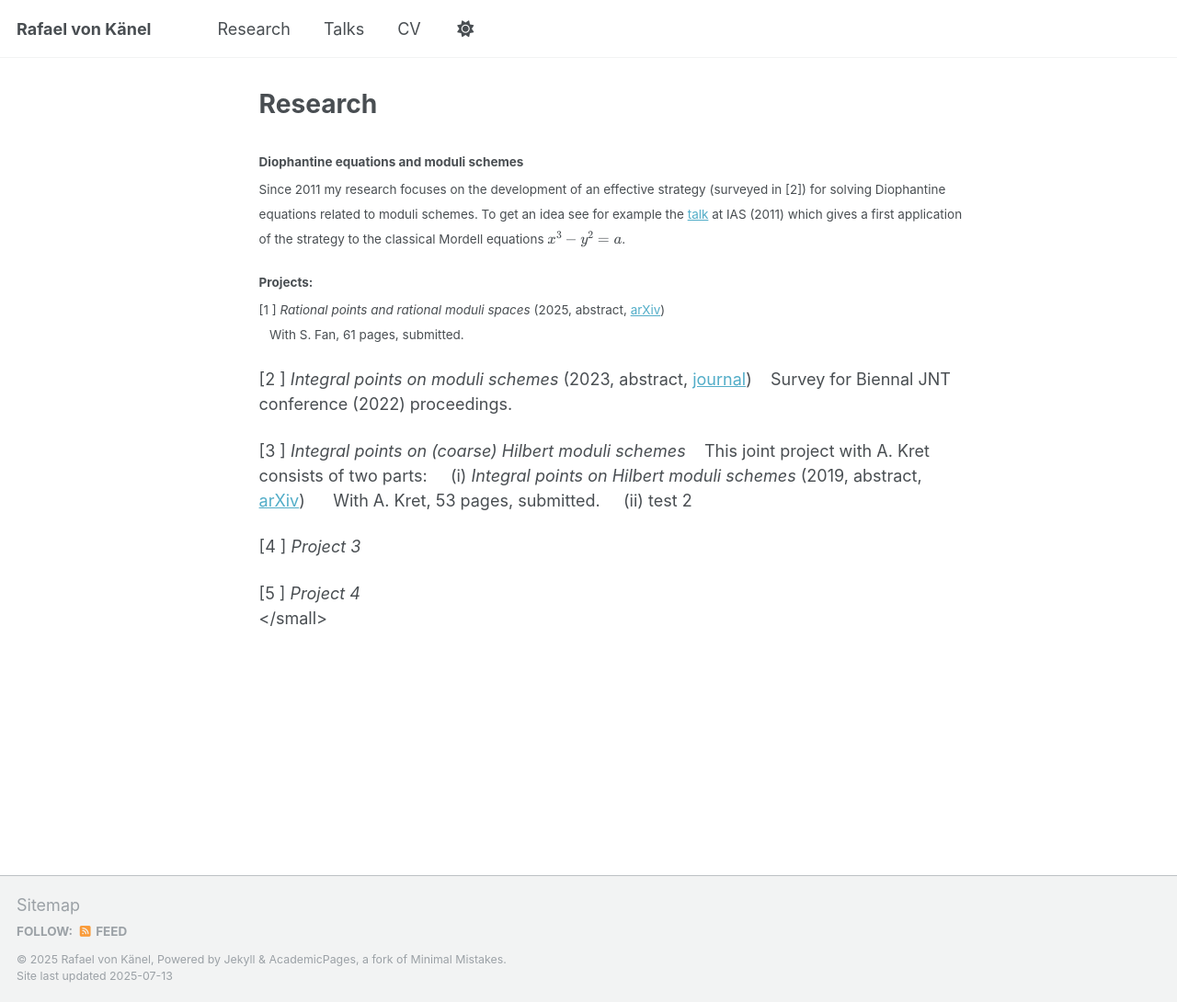
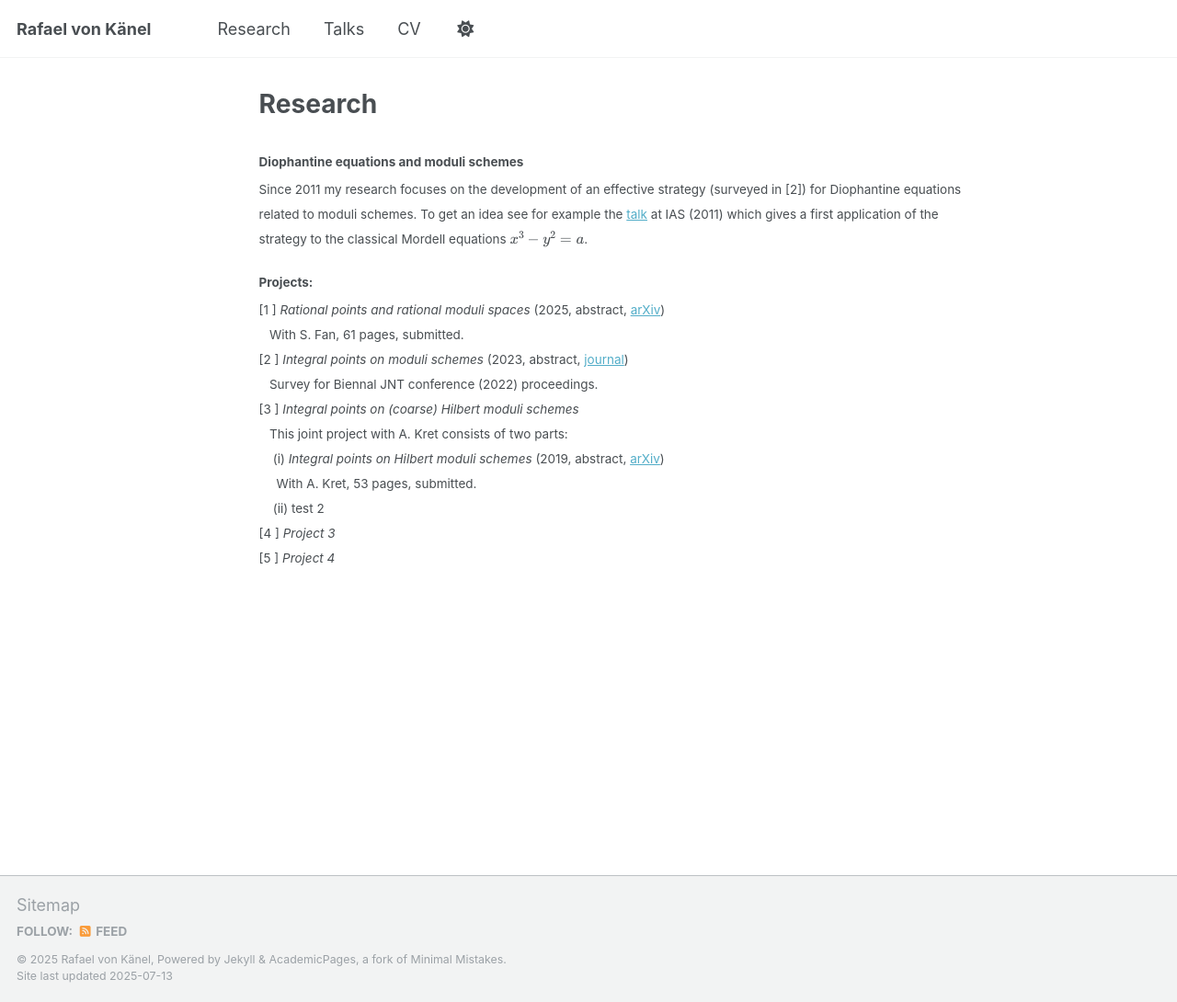
Before and after one commit to rafaelvonkanel/rafaelvonkanel.github.io, a Jekyll site: the page built from _pages/research.md, in a window 1280 px wide and 1090 px high. Shown: the whole window at 92% size. Built offline with Jekyll 4.4.1, drawn with Linux system fonts in a browser that asks for light colours; a script that is not in the unit is left out.

Commit message:
Update research.md

```diff
--- a/_pages/research.md
+++ b/_pages/research.md
@@ -7,22 +7,18 @@ author_profile: false
 
 #### Diophantine equations and moduli schemes
 
-<small>Since 2011 my research focuses on the development of an effective strategy (surveyed in [2]) for solving Diophantine equations related to moduli schemes. To get an idea see for example the [talk](www.ias.edu/video/short/vonkenel) at IAS (2011) which gives a first application of the strategy to the classical Mordell equations \\(x^3-y^2=a\\).</small>
+<small>Since 2011 my research focuses on the development of an effective strategy (surveyed in [2]) for Diophantine equations related to moduli schemes. To get an idea see for example the [talk](www.ias.edu/video/short/vonkenel) at IAS (2011) which gives a first application of the strategy to the classical Mordell equations \\(x^3-y^2=a\\).</small>
 #### Projects:
 <small>
 [1 ] *Rational points and rational moduli spaces* (2025, abstract<!--(../_research/proj1.md)-->, [arXiv](https://arxiv.org/pdf/2501.17155))
 &nbsp;&nbsp; With S. Fan, 61 pages, submitted.
-
 [2 ] *Integral points on moduli schemes*  (2023, abstract, [journal](https://www.sciencedirect.com/science/article/abs/pii/S0022314X24001744))
 &nbsp;&nbsp; Survey for Biennal JNT conference (2022) proceedings.
-
 [3 ] *Integral points on (coarse) Hilbert moduli schemes*
 &nbsp;&nbsp; This joint project with A. Kret consists of two parts:
 &nbsp;&nbsp;&nbsp; (i) *Integral points on Hilbert moduli schemes* (2019, abstract, [arXiv](https://arxiv.org/abs/1904.03503))
 &nbsp;&nbsp;&nbsp;&nbsp; With A. Kret, 53 pages, submitted.
 &nbsp;&nbsp;&nbsp; (ii) test 2
-
 [4 ] *Project 3*
-
 [5 ] *Project 4*
 </small>
```
